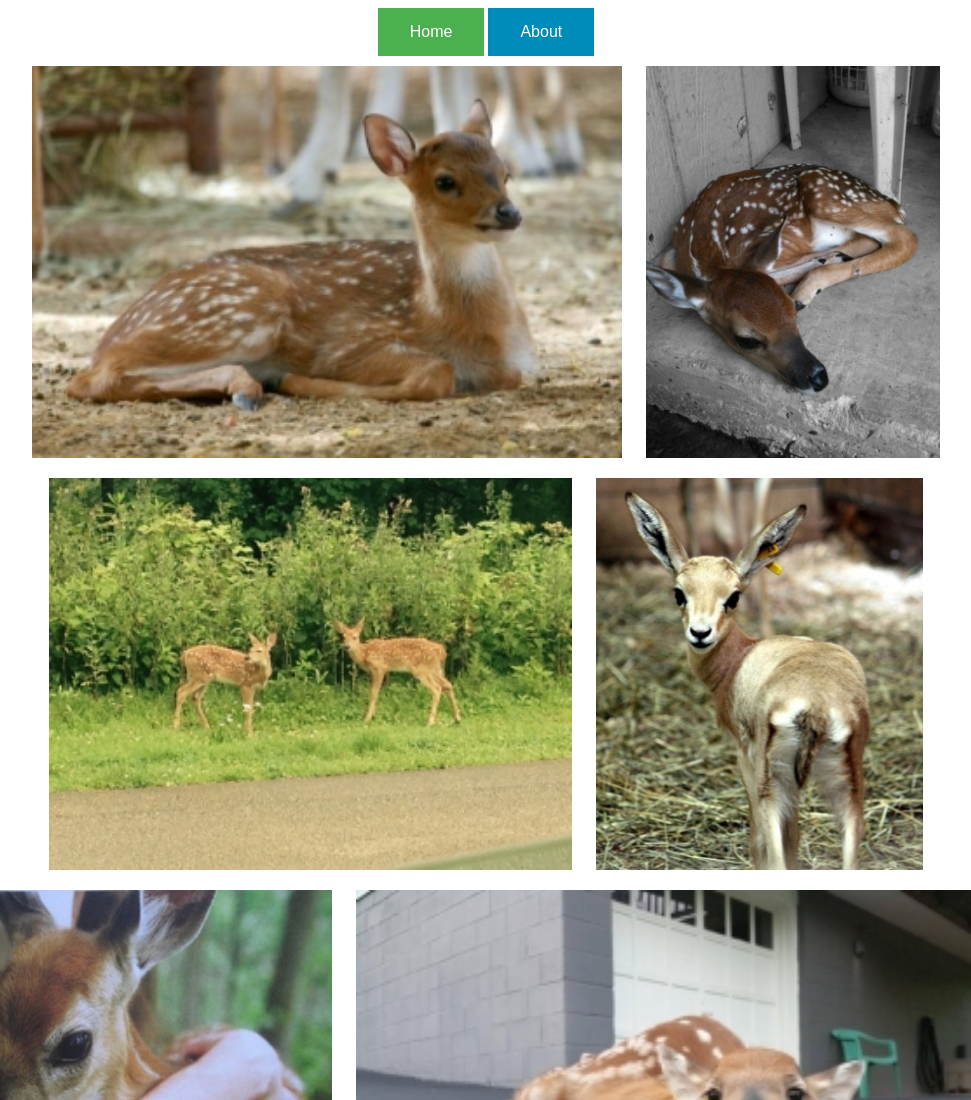
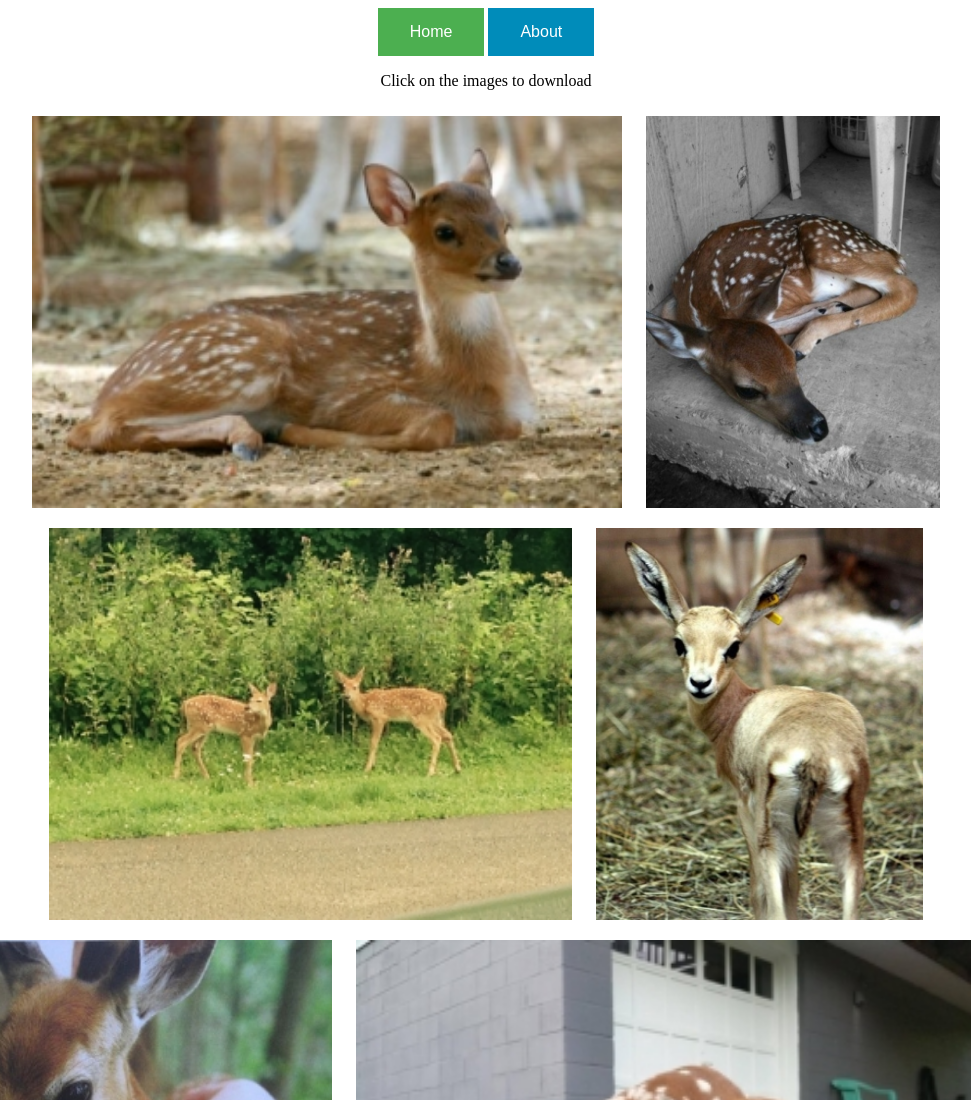
Before and after one commit to ecnikitha/BasicResponsiveSite, a plain HTML site: page deers.html in a window 1280 px wide. Shown: the top 1100 px of the page, without its empty margins (154-1125 px from the left). Drawn offline with Linux system fonts and the light colour scheme.

Commit message:
Updated click to download message

```diff
--- a/deers.html
+++ b/deers.html
@@ -10,6 +10,7 @@
         <div class="heading">
             <a href="index.html"><button class="button">Home</button></a>
             <a href="#about"><button class="button button2">About</button></a>
+            <p>Click on the images to download</p>
         </div>
       <div class="animals">
         <div class="image">
```
